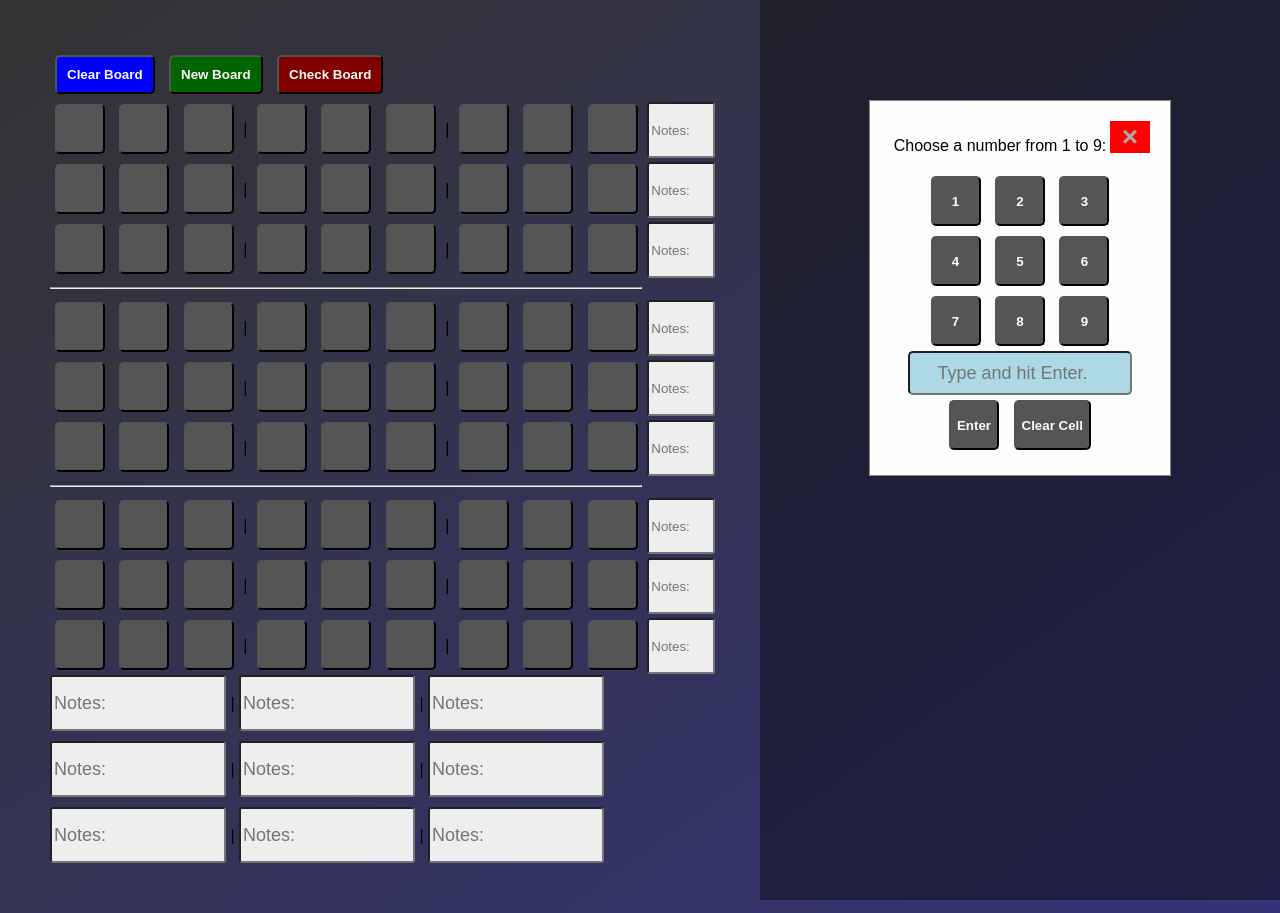
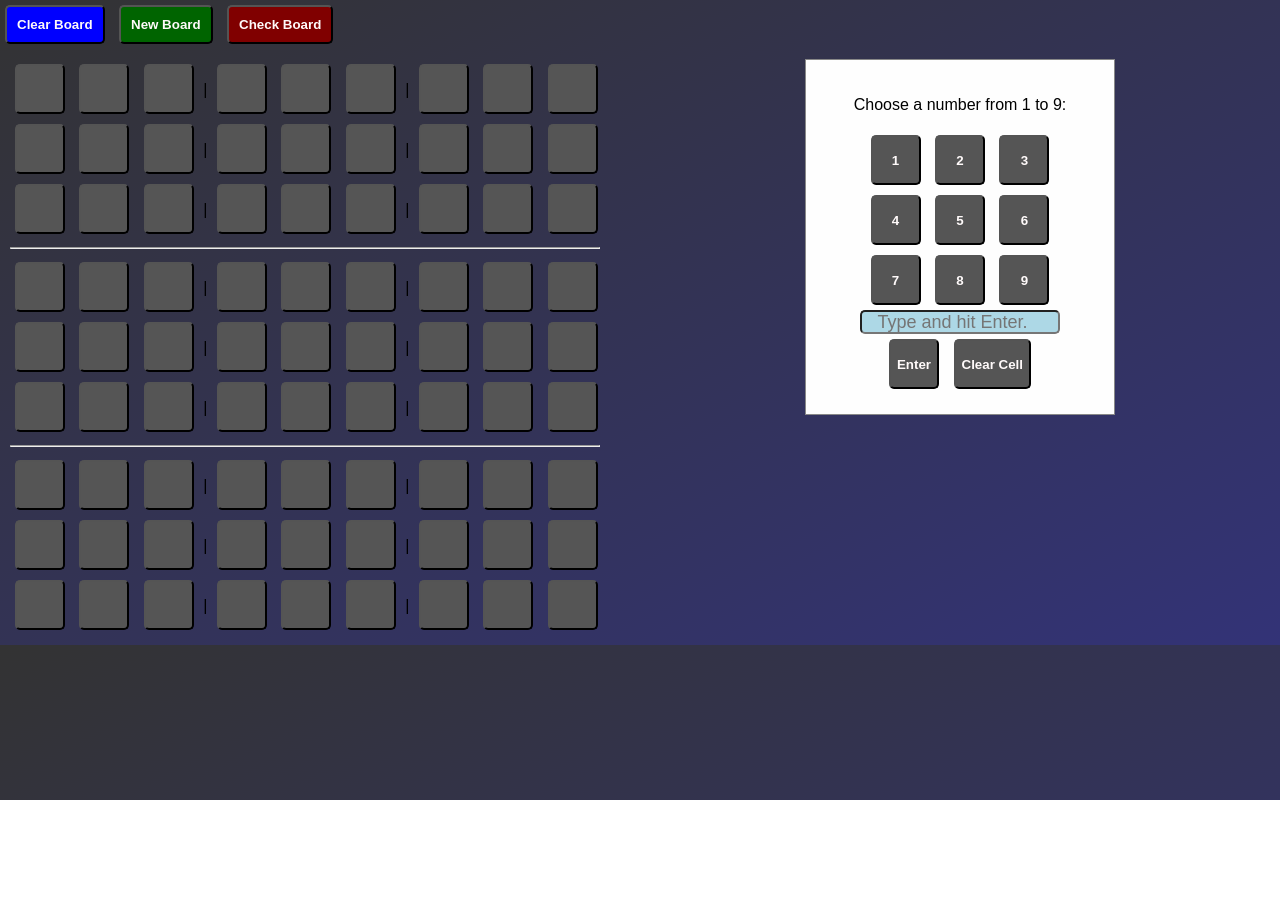
Before and after one commit to hchiam/sudoku-test, a plain HTML site: page to-publish/index.html in a window 1280 px wide. After the commit the page ends 800 px from the top, so only its background shows below. Drawn offline with Linux system fonts and the light colour scheme; no server answers.

Commit message:
ui cleanup

```diff
--- a/to-publish/index.html
+++ b/to-publish/index.html
@@ -15,14 +15,302 @@
   <body>
     <div id="confetti-box"></div>
 
+    <button id="clear-board" onclick="clearBoard()">Clear Board</button>
+    <button id="fill-board" onclick="fillBoard()">New Board</button>
+    <button id="check-board" onclick="checkBoard()">Check Board</button>
+
+    <div id="side-by-side">
+      <section id="board">
+        <div>
+          <button class="openModal" id="11" onclick="set(this.id)">
+            &nbsp;
+          </button>
+          <button class="openModal" id="12" onclick="set(this.id)">
+            &nbsp;
+          </button>
+          <button class="openModal" id="13" onclick="set(this.id)">
+            &nbsp;
+          </button>
+          |
+          <button class="openModal" id="14" onclick="set(this.id)">
+            &nbsp;
+          </button>
+          <button class="openModal" id="15" onclick="set(this.id)">
+            &nbsp;
+          </button>
+          <button class="openModal" id="16" onclick="set(this.id)">
+            &nbsp;
+          </button>
+          |
+          <button class="openModal" id="17" onclick="set(this.id)">
+            &nbsp;
+          </button>
+          <button class="openModal" id="18" onclick="set(this.id)">
+            &nbsp;
+          </button>
+          <button class="openModal" id="19" onclick="set(this.id)">
+            &nbsp;
+          </button>
+        </div>
+        <div>
+          <button class="openModal" id="21" onclick="set(this.id)">
+            &nbsp;
+          </button>
+          <button class="openModal" id="22" onclick="set(this.id)">
+            &nbsp;
+          </button>
+          <button class="openModal" id="23" onclick="set(this.id)">
+            &nbsp;
+          </button>
+          |
+          <button class="openModal" id="24" onclick="set(this.id)">
+            &nbsp;
+          </button>
+          <button class="openModal" id="25" onclick="set(this.id)">
+            &nbsp;
+          </button>
+          <button class="openModal" id="26" onclick="set(this.id)">
+            &nbsp;
+          </button>
+          |
+          <button class="openModal" id="27" onclick="set(this.id)">
+            &nbsp;
+          </button>
+          <button class="openModal" id="28" onclick="set(this.id)">
+            &nbsp;
+          </button>
+          <button class="openModal" id="29" onclick="set(this.id)">
+            &nbsp;
+          </button>
+        </div>
+        <div>
+          <button class="openModal" id="31" onclick="set(this.id)">
+            &nbsp;
+          </button>
+          <button class="openModal" id="32" onclick="set(this.id)">
+            &nbsp;
+          </button>
+          <button class="openModal" id="33" onclick="set(this.id)">
+            &nbsp;
+          </button>
+          |
+          <button class="openModal" id="34" onclick="set(this.id)">
+            &nbsp;
+          </button>
+          <button class="openModal" id="35" onclick="set(this.id)">
+            &nbsp;
+          </button>
+          <button class="openModal" id="36" onclick="set(this.id)">
+            &nbsp;
+          </button>
+          |
+          <button class="openModal" id="37" onclick="set(this.id)">
+            &nbsp;
+          </button>
+          <button class="openModal" id="38" onclick="set(this.id)">
+            &nbsp;
+          </button>
+          <button class="openModal" id="39" onclick="set(this.id)">
+            &nbsp;
+          </button>
+        </div>
+        <hr />
+        <div>
+          <button class="openModal" id="41" onclick="set(this.id)">
+            &nbsp;
+          </button>
+          <button class="openModal" id="42" onclick="set(this.id)">
+            &nbsp;
+          </button>
+          <button class="openModal" id="43" onclick="set(this.id)">
+            &nbsp;
+          </button>
+          |
+          <button class="openModal" id="44" onclick="set(this.id)">
+            &nbsp;
+          </button>
+          <button class="openModal" id="45" onclick="set(this.id)">
+            &nbsp;
+          </button>
+          <button class="openModal" id="46" onclick="set(this.id)">
+            &nbsp;
+          </button>
+          |
+          <button class="openModal" id="47" onclick="set(this.id)">
+            &nbsp;
+          </button>
+          <button class="openModal" id="48" onclick="set(this.id)">
+            &nbsp;
+          </button>
+          <button class="openModal" id="49" onclick="set(this.id)">
+            &nbsp;
+          </button>
+        </div>
+        <div>
+          <button class="openModal" id="51" onclick="set(this.id)">
+            &nbsp;
+          </button>
+          <button class="openModal" id="52" onclick="set(this.id)">
+            &nbsp;
+          </button>
+          <button class="openModal" id="53" onclick="set(this.id)">
+            &nbsp;
+          </button>
+          |
+          <button class="openModal" id="54" onclick="set(this.id)">
+            &nbsp;
+          </button>
+          <button class="openModal" id="55" onclick="set(this.id)">
+            &nbsp;
+          </button>
+          <button class="openModal" id="56" onclick="set(this.id)">
+            &nbsp;
+          </button>
+          |
+          <button class="openModal" id="57" onclick="set(this.id)">
+            &nbsp;
+          </button>
+          <button class="openModal" id="58" onclick="set(this.id)">
+            &nbsp;
+          </button>
+          <button class="openModal" id="59" onclick="set(this.id)">
+            &nbsp;
+          </button>
+        </div>
+        <div>
+          <button class="openModal" id="61" onclick="set(this.id)">
+            &nbsp;
+          </button>
+          <button class="openModal" id="62" onclick="set(this.id)">
+            &nbsp;
+          </button>
+          <button class="openModal" id="63" onclick="set(this.id)">
+            &nbsp;
+          </button>
+          |
+          <button class="openModal" id="64" onclick="set(this.id)">
+            &nbsp;
+          </button>
+          <button class="openModal" id="65" onclick="set(this.id)">
+            &nbsp;
+          </button>
+          <button class="openModal" id="66" onclick="set(this.id)">
+            &nbsp;
+          </button>
+          |
+          <button class="openModal" id="67" onclick="set(this.id)">
+            &nbsp;
+          </button>
+          <button class="openModal" id="68" onclick="set(this.id)">
+            &nbsp;
+          </button>
+          <button class="openModal" id="69" onclick="set(this.id)">
+            &nbsp;
+          </button>
+        </div>
+        <hr />
+        <div>
+          <button class="openModal" id="71" onclick="set(this.id)">
+            &nbsp;
+          </button>
+          <button class="openModal" id="72" onclick="set(this.id)">
+            &nbsp;
+          </button>
+          <button class="openModal" id="73" onclick="set(this.id)">
+            &nbsp;
+          </button>
+          |
+          <button class="openModal" id="74" onclick="set(this.id)">
+            &nbsp;
+          </button>
+          <button class="openModal" id="75" onclick="set(this.id)">
+            &nbsp;
+          </button>
+          <button class="openModal" id="76" onclick="set(this.id)">
+            &nbsp;
+          </button>
+          |
+          <button class="openModal" id="77" onclick="set(this.id)">
+            &nbsp;
+          </button>
+          <button class="openModal" id="78" onclick="set(this.id)">
+            &nbsp;
+          </button>
+          <button class="openModal" id="79" onclick="set(this.id)">
+            &nbsp;
+          </button>
+        </div>
+        <div>
+          <button class="openModal" id="81" onclick="set(this.id)">
+            &nbsp;
+          </button>
+          <button class="openModal" id="82" onclick="set(this.id)">
+            &nbsp;
+          </button>
+          <button class="openModal" id="83" onclick="set(this.id)">
+            &nbsp;
+          </button>
+          |
+          <button class="openModal" id="84" onclick="set(this.id)">
+            &nbsp;
+          </button>
+          <button class="openModal" id="85" onclick="set(this.id)">
+            &nbsp;
+          </button>
+          <button class="openModal" id="86" onclick="set(this.id)">
+            &nbsp;
+          </button>
+          |
+          <button class="openModal" id="87" onclick="set(this.id)">
+            &nbsp;
+          </button>
+          <button class="openModal" id="88" onclick="set(this.id)">
+            &nbsp;
+          </button>
+          <button class="openModal" id="89" onclick="set(this.id)">
+            &nbsp;
+          </button>
+        </div>
+        <div>
+          <button class="openModal" id="91" onclick="set(this.id)">
+            &nbsp;
+          </button>
+          <button class="openModal" id="92" onclick="set(this.id)">
+            &nbsp;
+          </button>
+          <button class="openModal" id="93" onclick="set(this.id)">
+            &nbsp;
+          </button>
+          |
+          <button class="openModal" id="94" onclick="set(this.id)">
+            &nbsp;
+          </button>
+          <button class="openModal" id="95" onclick="set(this.id)">
+            &nbsp;
+          </button>
+          <button class="openModal" id="96" onclick="set(this.id)">
+            &nbsp;
+          </button>
+          |
+          <button class="openModal" id="97" onclick="set(this.id)">
+            &nbsp;
+          </button>
+          <button class="openModal" id="98" onclick="set(this.id)">
+            &nbsp;
+          </button>
+          <button class="openModal" id="99" onclick="set(this.id)">
+            &nbsp;
+          </button>
+        </div>
+      </section>
+
       <section
         id="myModal"
-      class="modal"
         tabindex="0"
         onkeypress="return keyboardEnterNumber(event)"
       >
         <div class="modal-content">
-        <span class="closeModal">&times;</span>
+          <!-- <span class="closeModal">&times;</span> -->
           <p>Choose a number from 1 to 9:</p>
           <div>
             <button onclick="numberPadSet(1)">1</button>
@@ -50,161 +338,6 @@
           </div>
         </div>
       </section>
-
-    <button id="clear-board" onclick="clearBoard()">Clear Board</button>
-    <button id="fill-board" onclick="fillBoard()">New Board</button>
-    <button id="check-board" onclick="checkBoard()">Check Board</button>
-
-    <section id="board">
-      <div>
-        <button class="openModal" id="11" onclick="set(this.id)">&nbsp;</button>
-        <button class="openModal" id="12" onclick="set(this.id)">&nbsp;</button>
-        <button class="openModal" id="13" onclick="set(this.id)">&nbsp;</button>
-        |
-        <button class="openModal" id="14" onclick="set(this.id)">&nbsp;</button>
-        <button class="openModal" id="15" onclick="set(this.id)">&nbsp;</button>
-        <button class="openModal" id="16" onclick="set(this.id)">&nbsp;</button>
-        |
-        <button class="openModal" id="17" onclick="set(this.id)">&nbsp;</button>
-        <button class="openModal" id="18" onclick="set(this.id)">&nbsp;</button>
-        <button class="openModal" id="19" onclick="set(this.id)">&nbsp;</button>
-        <input class="notes-side" placeholder="Notes:" />
     </div>
-      <div>
-        <button class="openModal" id="21" onclick="set(this.id)">&nbsp;</button>
-        <button class="openModal" id="22" onclick="set(this.id)">&nbsp;</button>
-        <button class="openModal" id="23" onclick="set(this.id)">&nbsp;</button>
-        |
-        <button class="openModal" id="24" onclick="set(this.id)">&nbsp;</button>
-        <button class="openModal" id="25" onclick="set(this.id)">&nbsp;</button>
-        <button class="openModal" id="26" onclick="set(this.id)">&nbsp;</button>
-        |
-        <button class="openModal" id="27" onclick="set(this.id)">&nbsp;</button>
-        <button class="openModal" id="28" onclick="set(this.id)">&nbsp;</button>
-        <button class="openModal" id="29" onclick="set(this.id)">&nbsp;</button>
-        <input class="notes-side" placeholder="Notes:" />
-      </div>
-      <div>
-        <button class="openModal" id="31" onclick="set(this.id)">&nbsp;</button>
-        <button class="openModal" id="32" onclick="set(this.id)">&nbsp;</button>
-        <button class="openModal" id="33" onclick="set(this.id)">&nbsp;</button>
-        |
-        <button class="openModal" id="34" onclick="set(this.id)">&nbsp;</button>
-        <button class="openModal" id="35" onclick="set(this.id)">&nbsp;</button>
-        <button class="openModal" id="36" onclick="set(this.id)">&nbsp;</button>
-        |
-        <button class="openModal" id="37" onclick="set(this.id)">&nbsp;</button>
-        <button class="openModal" id="38" onclick="set(this.id)">&nbsp;</button>
-        <button class="openModal" id="39" onclick="set(this.id)">&nbsp;</button>
-        <input class="notes-side" placeholder="Notes:" />
-      </div>
-      <hr />
-      <div>
-        <button class="openModal" id="41" onclick="set(this.id)">&nbsp;</button>
-        <button class="openModal" id="42" onclick="set(this.id)">&nbsp;</button>
-        <button class="openModal" id="43" onclick="set(this.id)">&nbsp;</button>
-        |
-        <button class="openModal" id="44" onclick="set(this.id)">&nbsp;</button>
-        <button class="openModal" id="45" onclick="set(this.id)">&nbsp;</button>
-        <button class="openModal" id="46" onclick="set(this.id)">&nbsp;</button>
-        |
-        <button class="openModal" id="47" onclick="set(this.id)">&nbsp;</button>
-        <button class="openModal" id="48" onclick="set(this.id)">&nbsp;</button>
-        <button class="openModal" id="49" onclick="set(this.id)">&nbsp;</button>
-        <input class="notes-side" placeholder="Notes:" />
-      </div>
-      <div>
-        <button class="openModal" id="51" onclick="set(this.id)">&nbsp;</button>
-        <button class="openModal" id="52" onclick="set(this.id)">&nbsp;</button>
-        <button class="openModal" id="53" onclick="set(this.id)">&nbsp;</button>
-        |
-        <button class="openModal" id="54" onclick="set(this.id)">&nbsp;</button>
-        <button class="openModal" id="55" onclick="set(this.id)">&nbsp;</button>
-        <button class="openModal" id="56" onclick="set(this.id)">&nbsp;</button>
-        |
-        <button class="openModal" id="57" onclick="set(this.id)">&nbsp;</button>
-        <button class="openModal" id="58" onclick="set(this.id)">&nbsp;</button>
-        <button class="openModal" id="59" onclick="set(this.id)">&nbsp;</button>
-        <input class="notes-side" placeholder="Notes:" />
-      </div>
-      <div>
-        <button class="openModal" id="61" onclick="set(this.id)">&nbsp;</button>
-        <button class="openModal" id="62" onclick="set(this.id)">&nbsp;</button>
-        <button class="openModal" id="63" onclick="set(this.id)">&nbsp;</button>
-        |
-        <button class="openModal" id="64" onclick="set(this.id)">&nbsp;</button>
-        <button class="openModal" id="65" onclick="set(this.id)">&nbsp;</button>
-        <button class="openModal" id="66" onclick="set(this.id)">&nbsp;</button>
-        |
-        <button class="openModal" id="67" onclick="set(this.id)">&nbsp;</button>
-        <button class="openModal" id="68" onclick="set(this.id)">&nbsp;</button>
-        <button class="openModal" id="69" onclick="set(this.id)">&nbsp;</button>
-        <input class="notes-side" placeholder="Notes:" />
-      </div>
-      <hr />
-      <div>
-        <button class="openModal" id="71" onclick="set(this.id)">&nbsp;</button>
-        <button class="openModal" id="72" onclick="set(this.id)">&nbsp;</button>
-        <button class="openModal" id="73" onclick="set(this.id)">&nbsp;</button>
-        |
-        <button class="openModal" id="74" onclick="set(this.id)">&nbsp;</button>
-        <button class="openModal" id="75" onclick="set(this.id)">&nbsp;</button>
-        <button class="openModal" id="76" onclick="set(this.id)">&nbsp;</button>
-        |
-        <button class="openModal" id="77" onclick="set(this.id)">&nbsp;</button>
-        <button class="openModal" id="78" onclick="set(this.id)">&nbsp;</button>
-        <button class="openModal" id="79" onclick="set(this.id)">&nbsp;</button>
-        <input class="notes-side" placeholder="Notes:" />
-      </div>
-      <div>
-        <button class="openModal" id="81" onclick="set(this.id)">&nbsp;</button>
-        <button class="openModal" id="82" onclick="set(this.id)">&nbsp;</button>
-        <button class="openModal" id="83" onclick="set(this.id)">&nbsp;</button>
-        |
-        <button class="openModal" id="84" onclick="set(this.id)">&nbsp;</button>
-        <button class="openModal" id="85" onclick="set(this.id)">&nbsp;</button>
-        <button class="openModal" id="86" onclick="set(this.id)">&nbsp;</button>
-        |
-        <button class="openModal" id="87" onclick="set(this.id)">&nbsp;</button>
-        <button class="openModal" id="88" onclick="set(this.id)">&nbsp;</button>
-        <button class="openModal" id="89" onclick="set(this.id)">&nbsp;</button>
-        <input class="notes-side" placeholder="Notes:" />
-      </div>
-      <div>
-        <button class="openModal" id="91" onclick="set(this.id)">&nbsp;</button>
-        <button class="openModal" id="92" onclick="set(this.id)">&nbsp;</button>
-        <button class="openModal" id="93" onclick="set(this.id)">&nbsp;</button>
-        |
-        <button class="openModal" id="94" onclick="set(this.id)">&nbsp;</button>
-        <button class="openModal" id="95" onclick="set(this.id)">&nbsp;</button>
-        <button class="openModal" id="96" onclick="set(this.id)">&nbsp;</button>
-        |
-        <button class="openModal" id="97" onclick="set(this.id)">&nbsp;</button>
-        <button class="openModal" id="98" onclick="set(this.id)">&nbsp;</button>
-        <button class="openModal" id="99" onclick="set(this.id)">&nbsp;</button>
-        <input class="notes-side" placeholder="Notes:" />
-      </div>
-      <div>
-        <input class="notes-bottom" placeholder="Notes:" />
-        |
-        <input class="notes-bottom" placeholder="Notes:" />
-        |
-        <input class="notes-bottom" placeholder="Notes:" />
-      </div>
-      <div style="padding: 10px 0">
-        <input class="notes-bottom" placeholder="Notes:" />
-        |
-        <input class="notes-bottom" placeholder="Notes:" />
-        |
-        <input class="notes-bottom" placeholder="Notes:" />
-      </div>
-      <div>
-        <input class="notes-bottom" placeholder="Notes:" />
-        |
-        <input class="notes-bottom" placeholder="Notes:" />
-        |
-        <input class="notes-bottom" placeholder="Notes:" />
-      </div>
-    </section>
   </body>
 </html>
--- a/to-publish/style.css
+++ b/to-publish/style.css
@@ -1,18 +1,32 @@
 /* CSS files add styling rules to your content */
+
+* {
+  box-sizing: border-box;
+}
 
 body {
   font-family: avenir, arial;
-  margin: 50px;
+  width: 100vw;
+  margin: 0;
+  padding: 0;
   background: #333; /* fallback */
   background: linear-gradient(to bottom right, #333, #337);
 }
 
+#side-by-side {
+  width: 100vw;
+  display: flex;
+  flex-wrap: wrap;
+}
+
 section#board {
-  min-width: 1000px;
+  /* min-width: 1000px; */
+  flex: 1;
+  margin: 10px;
 }
 
 section#myModal {
-  position: absolute;
+  flex: 1;
   width: 40%;
   min-width: 520px;
   float: right;
@@ -20,6 +34,7 @@ section#myModal {
   right: 0;
   left: auto;
   height: 100%;
+  margin: 10px;
 }
 
 .row {
```
Also changed, not shown: to-publish/script.js (+11 -11 lines). Lines whose indentation alone changed are shown as unchanged.
